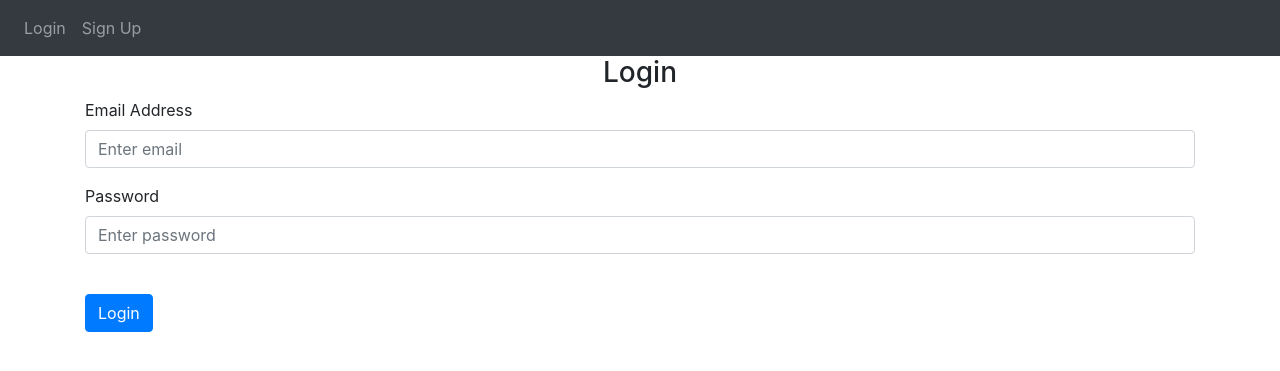
After one commit to SarthakSharm/Booking-System, a Flask app: page /auth/login in a window 1280 px wide. The commit adds this page. Shown: the top 371 px of the page. Run offline with Flask 3, Linux system fonts and the light colour scheme; some libraries are stand-ins or nearby versions.

Commit message:
Updated templates, added login

```diff
--- a/accounts/auth.py
+++ b/accounts/auth.py
@@ -37,16 +37,16 @@ def logout():
 def signup():
     if request.method == "GET":
         # Handle GET request
-        return render_template("signup.html")
+        return render_template("signup.html", user=current_user)
     if request.method == "POST":
         new_user = User(
             name=request.form.get("Name"),
             email=request.form.get("Email"),
             dob=datetime.strptime(request.form.get("Dob"), "%Y-%m-%d"),
             phone=request.form.get("Phone"),
-            password=request.form.get("Password"),
+            password=generate_password_hash(request.form.get("Password")),
         )
         db.session.add(new_user)
         db.session.commit()
-        return render_template("signup.html")
+        return render_template("signup.html", user=current_user)
     return "Invalid method"
--- a/accounts/models.py
+++ b/accounts/models.py
@@ -1,6 +1,8 @@
-from website import db, app
+from flask_login import UserMixin
+from website import db
 
-class User(db.Model):
+
+class User(db.Model, UserMixin):
     id = db.Column(db.Integer, primary_key=True)
     email = db.Column(db.String, unique=True, nullable=False)
     name = db.Column(db.String, nullable=False)
--- a/website/templates/base.html
+++ b/website/templates/base.html
@@ -0,0 +1,76 @@
+<!DOCTYPE html>
+<html>
+
+<head>
+    <meta charset="utf-8" />
+    <meta name="viewport" content="width=device-width, initial-scale=1" />
+    <link rel="stylesheet" href="https://stackpath.bootstrapcdn.com/bootstrap/4.4.1/css/bootstrap.min.css"
+        integrity="sha384-Vkoo8x4CGsO3+Hhxv8T/Q5PaXtkKtu6ug5TOeNV6gBiFeWPGFN9MuhOf23Q9Ifjh" crossorigin="anonymous" />
+    <link rel="stylesheet" href="https://stackpath.bootstrapcdn.com/font-awesome/4.7.0/css/font-awesome.min.css"
+        crossorigin="anonymous" />
+
+    <title>{% block title %}Home{% endblock %}</title>
+</head>
+
+<body>
+    <nav class="navbar navbar-expand-lg navbar-dark bg-dark">
+        <button class="navbar-toggler" type="button" data-toggle="collapse" data-target="#navbar">
+            <span class="navbar-toggler-icon"></span>
+        </button>
+        <div class="collapse navbar-collapse" id="navbar">
+            <div class="navbar-nav">
+                {% if user.is_authenticated %}
+                <a class="nav-item nav-link" id="home" href="/">Home</a>
+                <a class="nav-item nav-link" id="logout" href="/logout">Logout</a>
+                {% else %}
+                <a class="nav-item nav-link" id="login" href="/login">Login</a>
+                <a class="nav-item nav-link" id="signUp" href="/sign-up">Sign Up</a>
+                {% endif %}
+            </div>
+        </div>
+    </nav>
+
+    {% with messages = get_flashed_messages(with_categories=true) %} {% if
+    messages %} {% for category, message in messages %} {% if category ==
+    'error' %}
+    <div class="alert alert-danger alter-dismissable fade show" role="alert">
+        {{ message }}
+        <button type="button" class="close" data-dismiss="alert">
+            <span aria-hidden="true">&times;</span>
+        </button>
+    </div>
+    {% else %}
+    <div class="alert alert-success alter-dismissable fade show" role="alert">
+        {{ message }}
+        <button type="button" class="close" data-dismiss="alert">
+            <span aria-hidden="true">&times;</span>
+        </button>
+    </div>
+    {% endif %} {% endfor %} {% endif %} {% endwith %}
+
+    <div class="container">{% block content %} {% endblock %}</div>
+    <script src="https://code.jquery.com/jquery-3.2.1.slim.min.js"
+        integrity="sha384-KJ3o2DKtIkvYIK3UENzmM7KCkRr/rE9/Qpg6aAZGJwFDMVNA/GpGFF93hXpG5KkN"
+        crossorigin="anonymous"></script>
+    <script src="https://cdnjs.cloudflare.com/ajax/libs/popper.js/1.12.9/umd/popper.min.js"
+        integrity="sha384-ApNbgh9B+Y1QKtv3Rn7W3mgPxhU9K/ScQsAP7hUibX39j7fakFPskvXusvfa0b4Q"
+        crossorigin="anonymous"></script>
+    <script src="https://maxcdn.bootstrapcdn.com/bootstrap/4.0.0/js/bootstrap.min.js"
+        integrity="sha384-JZR6Spejh4U02d8jOt6vLEHfe/JQGiRRSQQxSfFWpi1MquVdAyjUar5+76PVCmYl"
+        crossorigin="anonymous"></script>
+
+    {% block javascript %}
+    <script type="text/javascript">
+        function deleteNote(noteId) {
+            fetch("/delete-note", {
+                method: "POST",
+                body: JSON.stringify({ noteId: noteId }),
+            }).then((_res) => {
+                window.location.href = "/";
+            });
+        }
+    </script>
+    {% endblock %}
+</body>
+
+</html>
--- /dev/null
+++ b/website/templates/login.html
@@ -0,0 +1,16 @@
+{% extends "base.html" %} {% block title %}Login{% endblock %} {% block content
+%}
+<form method="POST">
+    <h3 align="center">Login</h3>
+    <div class="form-group">
+        <label for="email">Email Address</label>
+        <input type="email" class="form-control" id="email" name="email" placeholder="Enter email" />
+    </div>
+    <div class="form-group">
+        <label for="password">Password</label>
+        <input type="password" class="form-control" id="password" name="password" placeholder="Enter password" />
+    </div>
+    <br />
+    <button type="submit" class="btn btn-primary">Login</button>
+</form>
+{% endblock %}
```
Also changed, not shown: website/__init__.py (+17 -4 lines), website/templates/signup.html (+26 -29 lines), instance/project.db.
